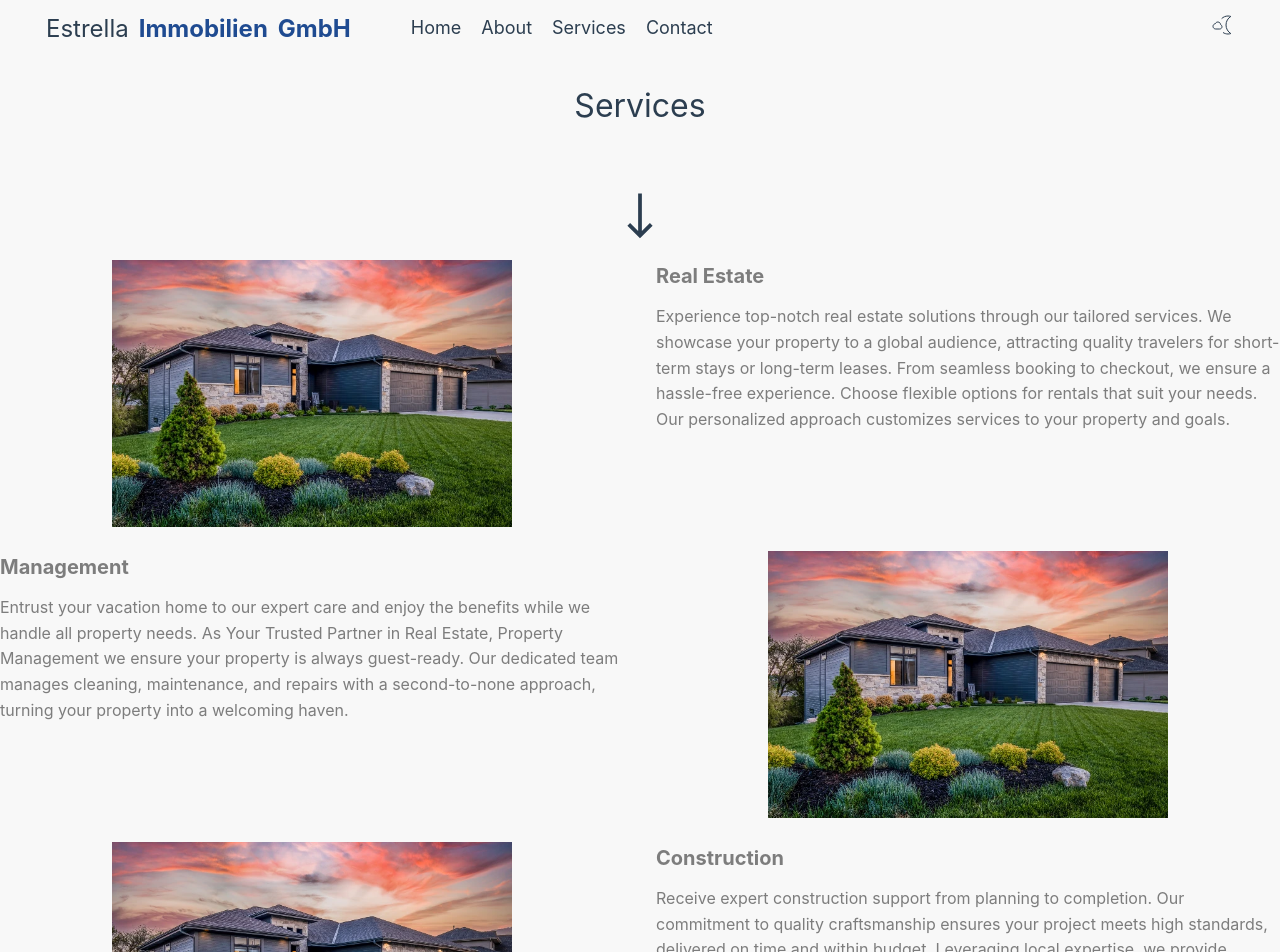
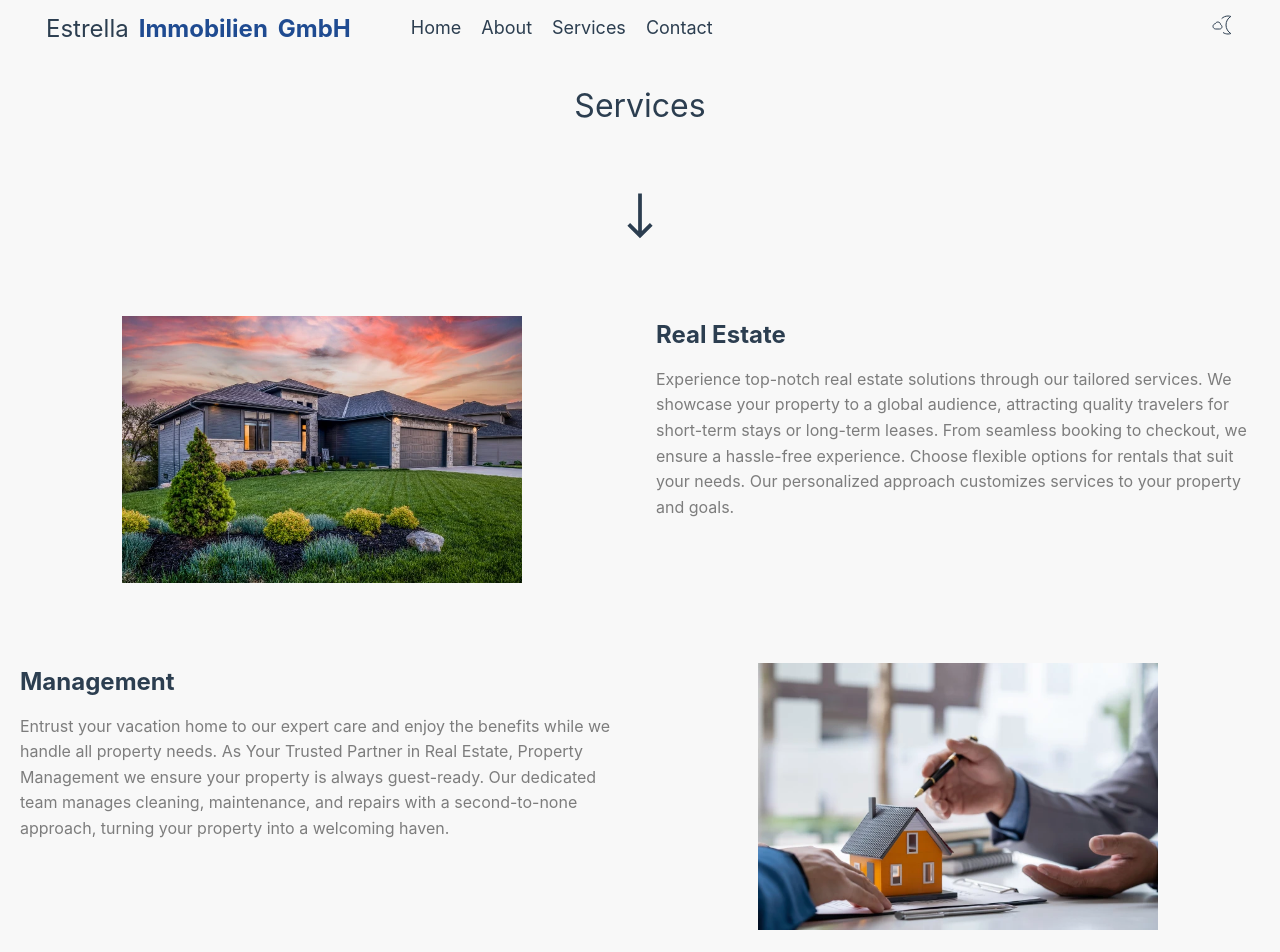
Before and after one commit to alejandroyunes/inmobiliaria-vue-scss, a Vue app: page /services in a window 1280 px wide. Shown: the top 952 px of the page. Built offline with nearby package versions, Linux system fonts and the light colour scheme; some icons are missing.

Commit message:
added services page

```diff
--- a/src/components/sections/02-row/image-description-02/image-description.scss
+++ /dev/null
@@ -1,35 +0,0 @@
-.container {
-  display: grid;
-  margin-top: 24px; /* Replaced $spacing-xl with its corresponding value */
-  gap: 32px; /* Replaced $spacing-lg with its corresponding value */
-  grid-template-columns: 1fr 1fr;
-}
-
-.main,
-.mainMiddle {
-  display: flex;
-  flex-direction: column;
-  align-items: center;
-}
-
-.mainMiddle {
-  order: 1;
-}
-
-.image {
-  max-width: 100%;
-  height: auto;
-  width: 400px;
-}
-
-.description {
-  padding: 8px 0 16px; /* Replaced $spacing-sm and $spacing-xl with their corresponding values */
-  font-size: 16px; /* Replaced $text-p with its corresponding value */
-  position: relative;
-}
-
-.blogSlogan {
-  font-weight: bold;
-  padding-bottom: 4px; /* Replaced $spacing-xxxs with its corresponding value */
-  font-size: 20px; /* Replaced $text-h5 with its corresponding value */
-}
--- a/src/components/sections/02-row/image-description-02/ImageDescription.vue
+++ b/src/components/sections/02-row/image-description-services/ImageDescriptionServices.vue
@@ -1,42 +1,50 @@
 <script lang="ts" setup>
-import './image-description.scss'
+import './image-description-services.scss'
 </script>
 
 
 <template>
   <section>
-    <div class="container">
+    <div class="image-description-services-container">
+
       <div class="main">
-        <img class="image" src="/images/sections/main-three-images/service1.webp" alt="alt" width={0} height={0} />
+        <img class="image" src="/images/sections/main-three-images/service1.webp" alt="alt" width="400px" height="266px" />
       </div>
+
       <div>
-        <h3 class="blogSlogan">Real Estate</h3>
+        <h3 class="blog-slogan">Real Estate</h3>
         <p class="description">Experience top-notch real estate solutions through our tailored services. We showcase
           your property to a global audience, attracting quality travelers for short-term stays or long-term leases.
           From seamless booking to checkout, we ensure a hassle-free experience. Choose flexible options for rentals
           that suit your needs. Our personalized approach customizes services to your property and goals.</p>
       </div>
+
     </div>
 
-    <div class="container">
-      <div class="mainMiddle">
-        <img class="image" src="/images/sections/main-three-images/service1.webp" alt="alt" width={0} height={0} />
+    <div class="image-description-services-container">
+
+      <div class="main-middle">
+        <img class="image" src="/images/sections/main-three-images/management.webp" alt="alt" width="400px" height="266px" />
       </div>
+
       <div>
-        <h3 class="blogSlogan">Management</h3>
+        <h3 class="blog-slogan">Management</h3>
         <p class="description">Entrust your vacation home to our expert care and enjoy the benefits while we handle all
           property needs. As Your Trusted Partner in Real Estate, Property Management we ensure your property is always
           guest-ready. Our dedicated team manages cleaning, maintenance, and repairs with a second-to-none approach,
           turning your property into a welcoming haven.</p>
       </div>
+
     </div>
 
-    <div class="container">
+    <div class="image-description-services-container">
+
       <div class="main">
-        <img class="image" src="/images/sections/main-three-images/service1.webp" alt="alt" width={0} height={0} />
+        <img class="image" src="/images/sections/main-three-images/construction.webp" alt="alt" width="400px" height="266px" />
       </div>
+
       <div>
-        <h3 class="blogSlogan">Construction</h3>
+        <h3 class="blog-slogan">Construction</h3>
         <p class="description">Receive expert construction support from planning to completion. Our commitment to
           quality craftsmanship ensures your project meets high standards, delivered on time and within budget.
           Leveraging local expertise, we provide informed recommendations and navigate challenges. For dreamers of
--- /dev/null
+++ b/src/components/sections/02-row/image-description-services/image-description-services.scss
@@ -0,0 +1,43 @@
+.image-description-services-container {
+  display: grid;
+  margin-top: 24px;
+  gap: 32px;
+  grid-template-columns: 1fr 1fr;
+  max-width: var(--max-width);
+  padding: 0 20px;
+  margin: 80px auto 0;
+
+  @media (max-width: 900px) {
+    grid-template-columns: repeat(1, 1fr);
+  }
+}
+
+.main,
+.main-middle {
+  display: flex;
+  flex-direction: column;
+  align-items: center;
+}
+
+.main-middle {
+  order: 1;
+}
+
+.image {
+  max-width: 100%;
+  height: auto;
+  width: 400px;
+}
+
+.description {
+  padding: 8px 0 16px;
+  font-size: 16px;
+  position: relative;
+}
+
+.blog-slogan {
+  font-weight: bold;
+  padding-bottom: 4px;
+  font-size: 24px;
+  color: var(--color-heading);
+}
--- a/src/views/HomeView.vue
+++ b/src/views/HomeView.vue
@@ -2,7 +2,7 @@
 import BillboardComponent from '@/components/billboard/BillboardComponent.vue'
 import ImageTitle from '@/components/sections/02-row/image-title/ImageTitle.vue'
 import CeoDescription from '@/components/sections/03-row/ceo-description/CeoDescription.vue'
-import ImageDescription from '@/components/sections/03-row/image-description/ImageDescription.vue'
+import ImageDescription from '@/components/sections/02-row/image-description/ImageDescription.vue'
 import PartnersComponent from '@/components/sections/01-row/partners/PartnersComponent.vue'
 import GetInTouch from '@/components/sections/02-row/get-in-touch/GetInTouch.vue'
 </script>
--- a/src/views/ServicesView.vue
+++ b/src/views/ServicesView.vue
@@ -1,6 +1,6 @@
 <script lang="ts" setup>
 import TitleArrow from '@/components/sections/01-row/title-arrow/TitleArrow.vue'
-import ImageDescription from '@/components/sections/02-row/image-description-02/ImageDescription.vue'
+import ImageDescription from '@/components/sections/02-row/image-description-services/ImageDescriptionServices.vue'
 </script>
 
 <template>
```
